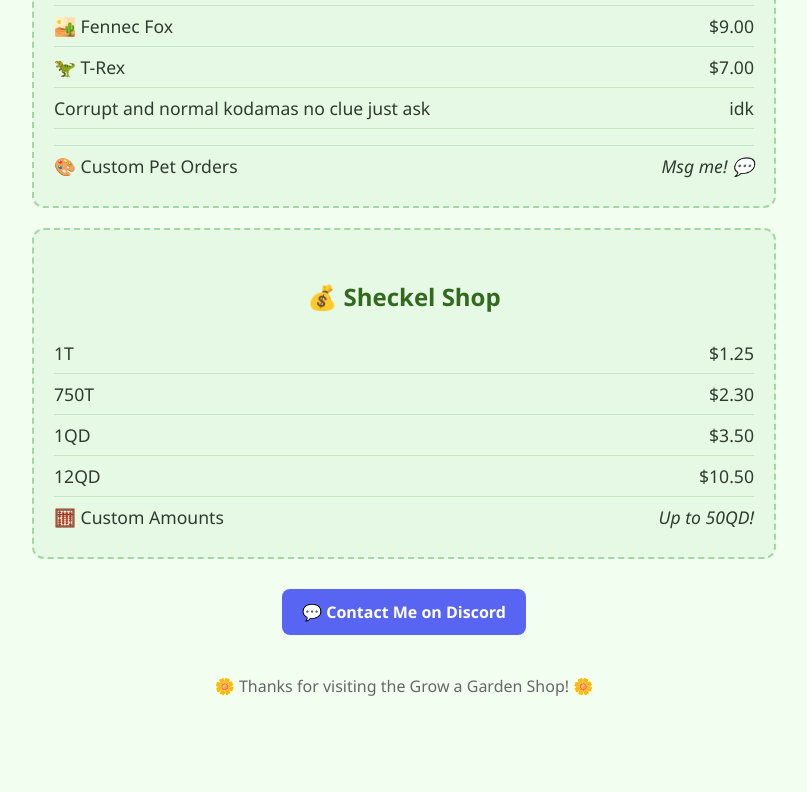
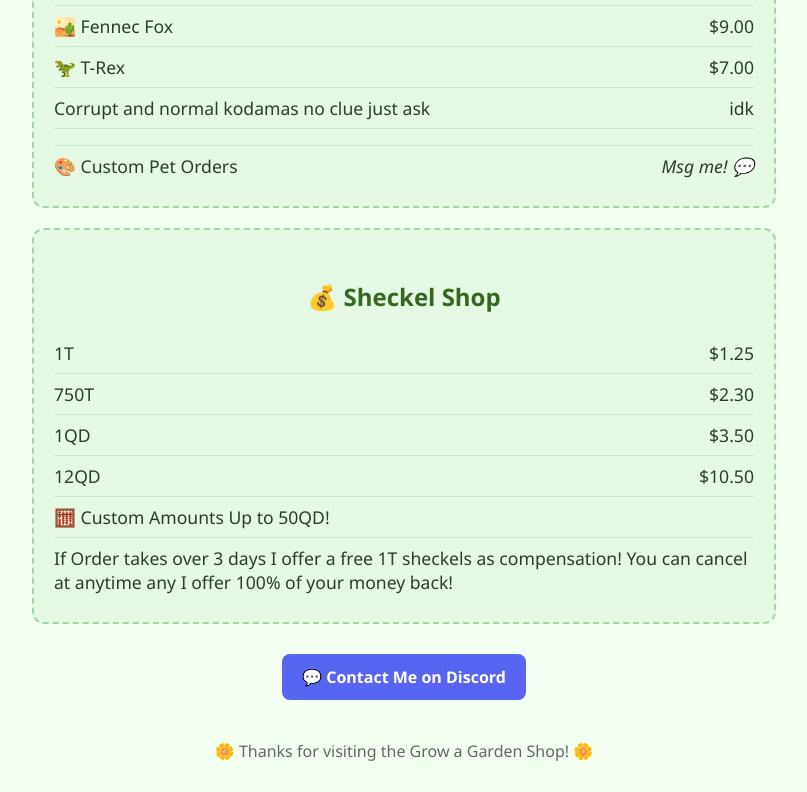
Before and after one commit to cheseemaximus/GaG-store, a plain HTML site: page index.html in a window 1280 px wide. Shown: the part 650-1442 px from the top of the page, without its empty margins (236-1043 px from the left). Before the commit the page ends 1377 px from the top, so only its background shows below. Drawn offline with Linux system fonts and the light colour scheme.

Commit message:
Update index.html

```diff
--- a/index.html
+++ b/index.html
@@ -144,7 +144,8 @@
       <li><span>750T</span> <span>$2.30</span></li>
       <li><span>1QD</span> <span>$3.50</span></li>
       <li><span>12QD</span> <span>$10.50</span></li>
-      <li><span>🧮 Custom Amounts</span> <span><em>Up to 50QD!</em></span></li>
+      <li><span>🧮 Custom Amounts Up to 50QD!</span></li>
+      <li><span>If Order takes over 3 days I offer a free 1T sheckels as compensation! You can cancel at anytime any I offer 100% of your money back!</em></span></li>
     </ul>
   </div>
 
```
